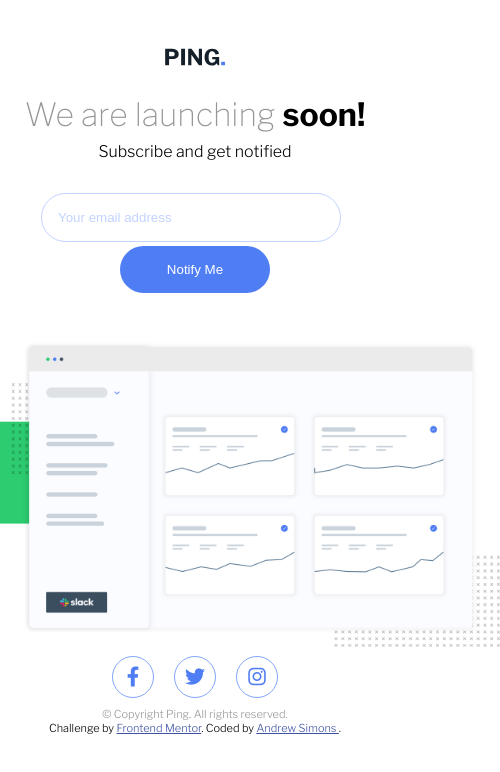
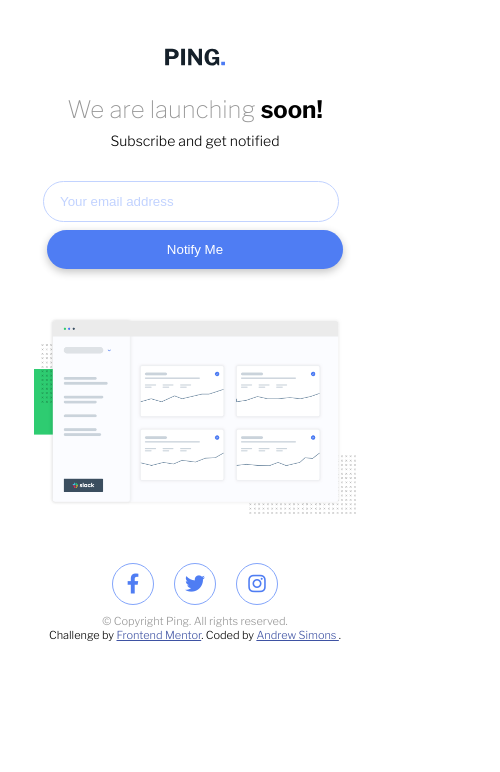
Before and after one commit to AndrewSimons3/Ping-coming-soon-page, a plain HTML site: page index.html in a window 390 px wide. Shown: the whole page, 500 px wide, since content can reach past the window. Drawn offline with nearby package versions, Linux system fonts and the light colour scheme.

Commit message:
finished mobile

```diff
--- a/style.css
+++ b/style.css
@@ -77,10 +77,13 @@ button {
 	width: 150px;
 	cursor: pointer;
 	transition: all 0.3s;
+  box-shadow: rgba(0, 0, 0, 0.24) 0px 3px 8px;
+
 }
 
 button:hover {
 	background-color: hsl(223, 94%, 75%);
+
 }
 
 .social {
@@ -144,6 +147,39 @@ button:hover {
   display: block;
 }
 
+
+@media only screen and (max-width: 500px) {
+  .container {
+    padding: 3rem 1rem 0 1rem;
+  }
+
+  h1 {
+    font-size: 24px;
+  }
+
+  h3 {
+    font-size: 14px;
+  }
+
+  .hero-img {
+    width: 90%;
+    margin-bottom: 2.5rem;
+  }
+
+  .input {
+    width: 95%;
+    margin-bottom: .5rem;
+    padding: .75rem 1rem;
+  }
+
+  button {
+    width: 95%;
+     padding: .75rem 1rem;
+  }
+
+
+}
+
 .attribution {
 	font-size: 11px;
 	text-align: center;
```
